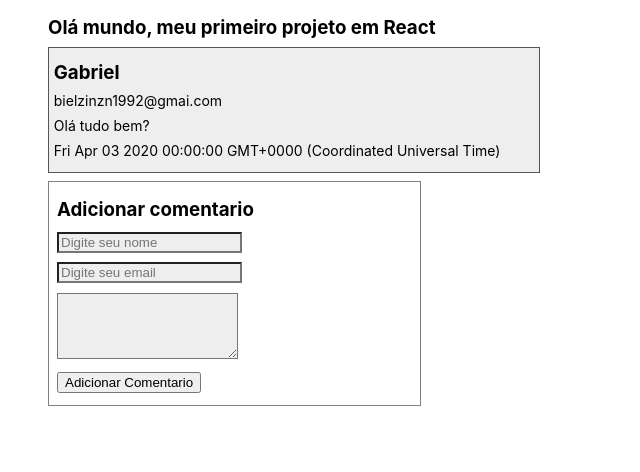
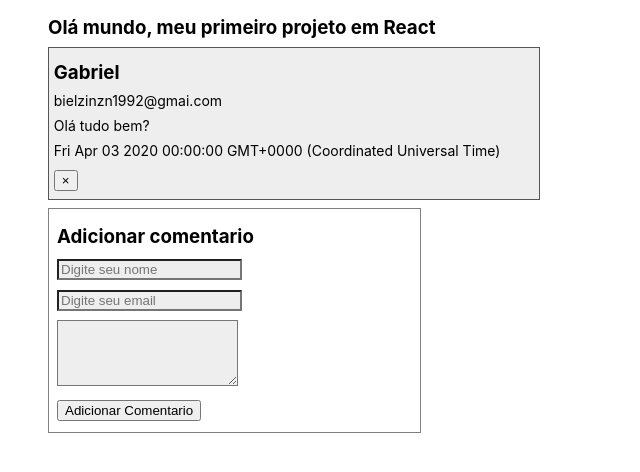
Before and after one commit to gabrielp1999/react-basico-ao-avancado, a React (Create React App) app in the folder secao-4/react-basico/: page / in a window 1280 px wide. Shown: the top 472 px of the page, without its empty margins (0-640 px from the left). Built offline with nearby package versions, Linux system fonts and the light colour scheme.

Commit message:
Interação entre componentes

```diff
--- a/secao-4/react-basico/src/App.js
+++ b/secao-4/react-basico/src/App.js
@@ -24,13 +24,6 @@
 
   adicionandoComentario = e => {
     e.preventDefault();
-
-    // const novoComentario = {
-    //   nome: 'kaun',
-    //   email: 'kaun@gmai.com',
-    //   data: new Date(),
-    //   mensagem: "iae turma!!!"
-    // }
     const novoComentario = {...this.state.novoComentario, data: new Date() }
 
     this.setState({
@@ -39,12 +32,16 @@
     });
   }
 
+  removerComentario = comentario =>{
+    let lista = this.state.comentarios;
+    lista = lista.filter(c => c !== comentario)
+    this.setState({ comentarios:lista })
+  }
+
   digitacao = e =>{
     const { name, value } = e.target;
     this.setState({ novoComentario: {...this.state.novoComentario, [name]: value } });
   }
-
-
 
   render(){
     return (
@@ -56,10 +53,12 @@
           key={indice}
            nome={comentario.nome}
             email={comentario.email}
-            data={comentario.data}>
+            data={comentario.data}
+            onRemove={this.removerComentario.bind(this, comentario)}>
             {comentario.mensagem}
           </Comentario>
       ))}
+
         <form method="post" onSubmit={this.adicionandoComentario}>
           <h3>Adicionar comentario</h3>
 
--- a/secao-4/react-basico/src/components/Comentario.js
+++ b/secao-4/react-basico/src/components/Comentario.js
@@ -7,6 +7,7 @@
     <p className='font'>{props.email}</p>
     <p className='font'>{props.children}</p>
     <p className='font'>{props.data.toString()}</p>
+    <button onClick={props.onRemove}>&times;</button>
   </div>
   );
 
```
